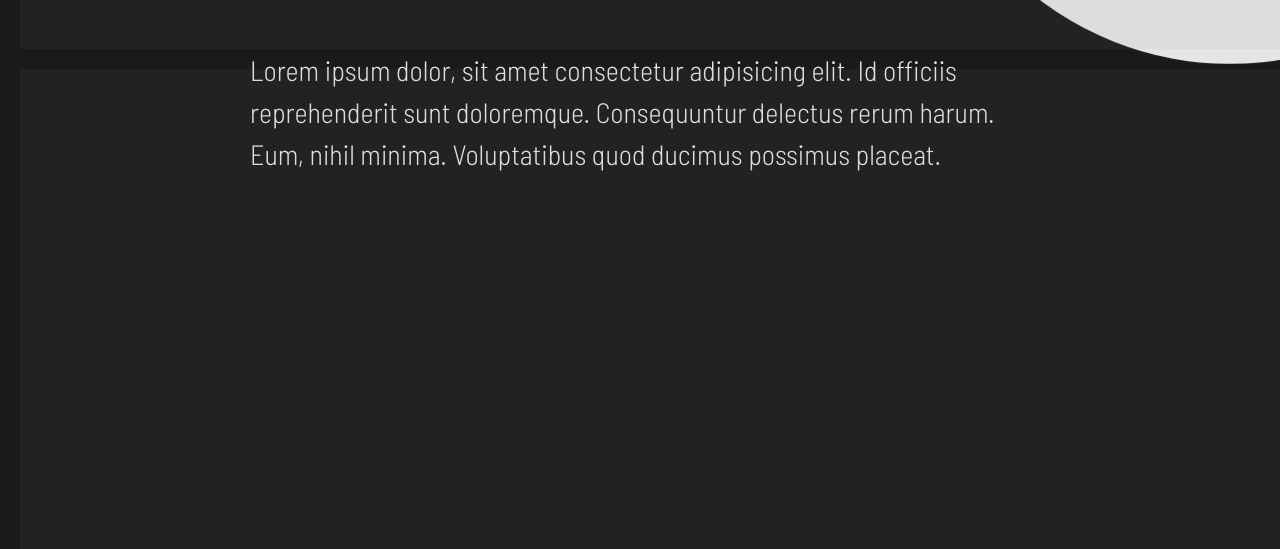
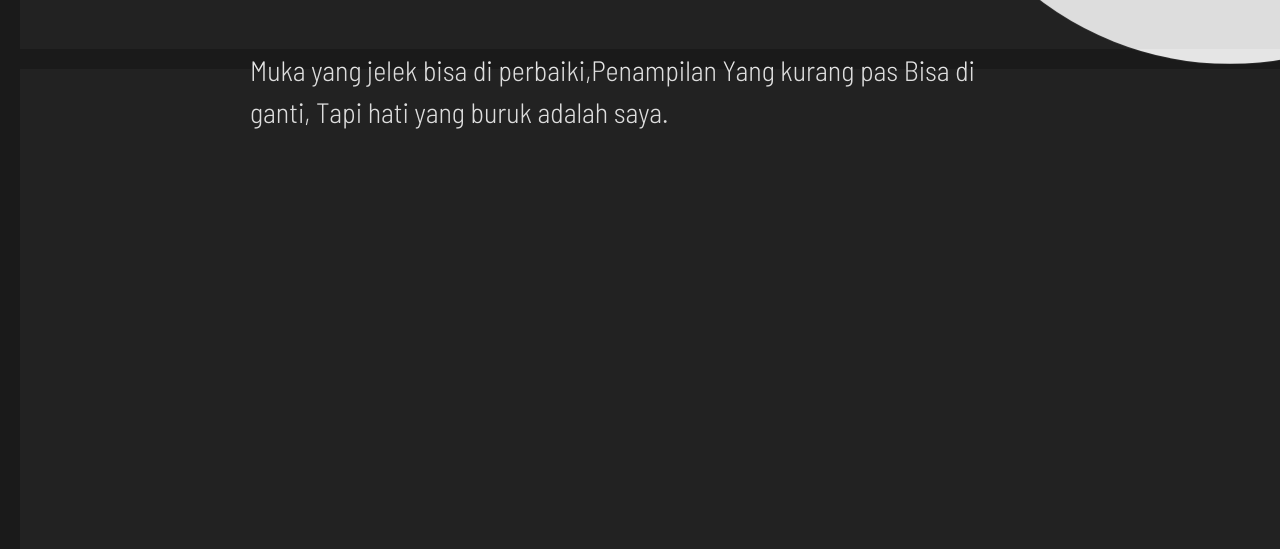
Before and after one commit to T7ryz/t7ryz, a plain HTML site: page index.html in a window 1280 px wide. Shown: the part 751-1300 px from the top of the page. Drawn offline with nearby package versions, Linux system fonts and the light colour scheme.

Commit message:
Update index.html

```diff
--- a/index.html
+++ b/index.html
@@ -34,8 +34,7 @@
 
   <section class="section section--text">
     <div class="box">
-      Lorem ipsum dolor, sit amet consectetur adipisicing elit. Id officiis reprehenderit sunt doloremque. Consequuntur
-      delectus rerum harum. Eum, nihil minima. Voluptatibus quod ducimus possimus placeat.
+      Muka yang jelek bisa di perbaiki,Penampilan Yang kurang pas Bisa di ganti, Tapi hati yang buruk adalah saya.
       <div class="line"></div>
     </div>
   </section>
```
